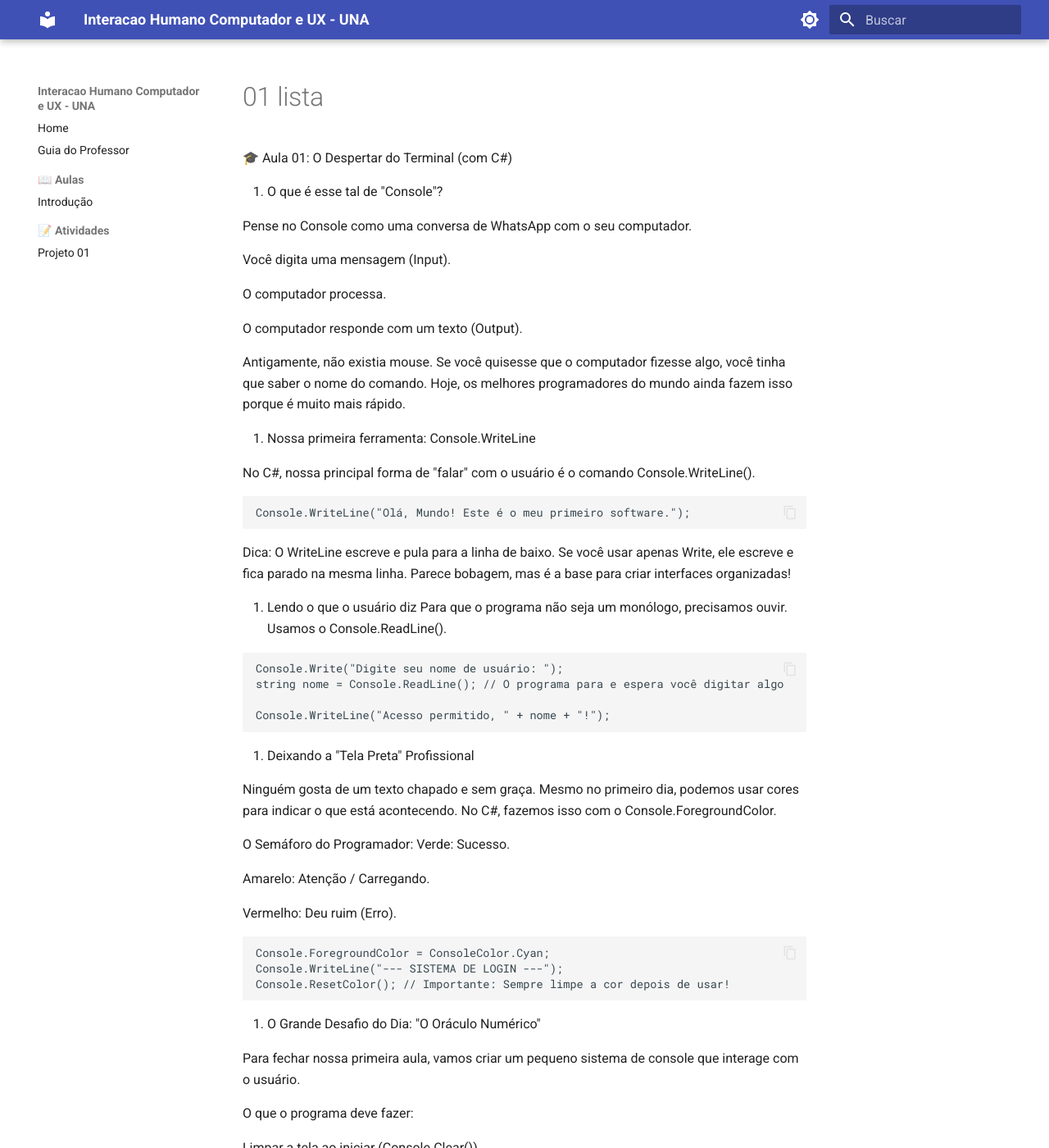
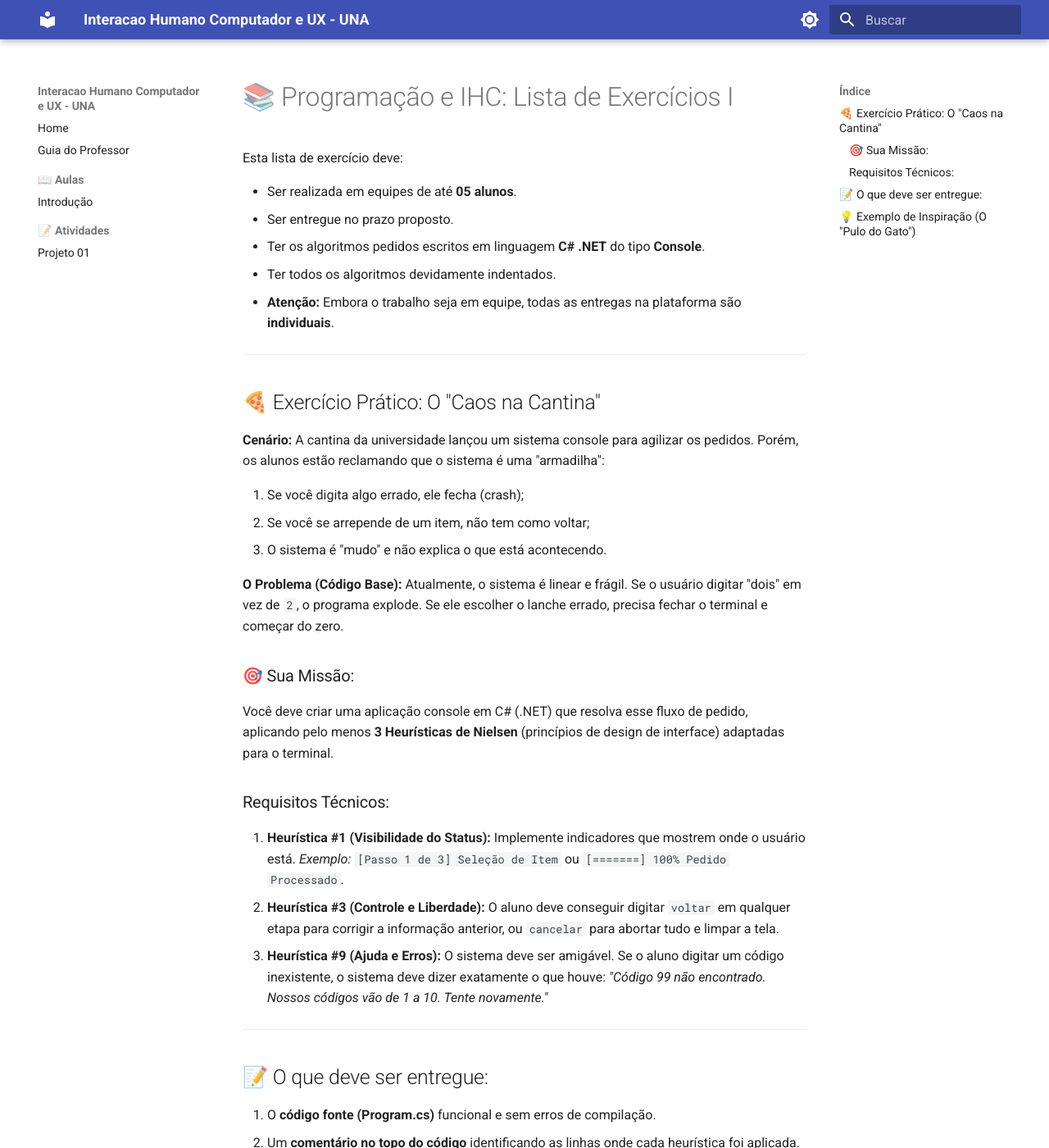
Before and after one commit to danhpaiva/una-ihcux-mkdocs-202601, an MkDocs documentation site: the page built from docs/listas/01-lista.md, in a window 1280 px wide and 1400 px high. Shown: the whole window at 82% size. Built offline with MkDocs 1.6.1 and Material for MkDocs 9.7.7, drawn with Linux system fonts in a browser that asks for light colours; some of the changed text lies outside the part shown.

Commit message:
feat: add lista 01

```diff
--- a/docs/listas/01-lista.md
+++ b/docs/listas/01-lista.md
@@ -1,72 +1,58 @@
-🎓 Aula 01: O Despertar do Terminal (com C#)
+# 📚 Programação e IHC: Lista de Exercícios I
 
-1. O que é esse tal de "Console"?
+Esta lista de exercício deve:
 
-Pense no Console como uma conversa de WhatsApp com o seu computador.
+* Ser realizada em equipes de até **05 alunos**.
+* Ser entregue no prazo proposto.
+* Ter os algoritmos pedidos escritos em linguagem **C# .NET** do tipo **Console**.
+* Ter todos os algoritmos devidamente indentados.
+* **Atenção:** Embora o trabalho seja em equipe, todas as entregas na plataforma são **individuais**.
 
-Você digita uma mensagem (Input).
+---
 
-O computador processa.
+## 🍕 Exercício Prático: O "Caos na Cantina"
 
-O computador responde com um texto (Output).
+**Cenário:**
+A cantina da universidade lançou um sistema console para agilizar os pedidos. Porém, os alunos estão reclamando que o sistema é uma "armadilha":
 
-Antigamente, não existia mouse. Se você quisesse que o computador fizesse algo, você tinha que saber o nome do comando. Hoje, os melhores programadores do mundo ainda fazem isso porque é muito mais rápido.
+1. Se você digita algo errado, ele fecha (crash);
+2. Se você se arrepende de um item, não tem como voltar;
+3. O sistema é "mudo" e não explica o que está acontecendo.
 
-2. Nossa primeira ferramenta: Console.WriteLine
+**O Problema (Código Base):**
+Atualmente, o sistema é linear e frágil. Se o usuário digitar "dois" em vez de `2`, o programa explode. Se ele escolher o lanche errado, precisa fechar o terminal e começar do zero.
 
-No C#, nossa principal forma de "falar" com o usuário é o comando Console.WriteLine().
+### 🎯 Sua Missão:
 
-~~~
-Console.WriteLine("Olá, Mundo! Este é o meu primeiro software.");
-~~~
+Você deve criar uma aplicação console em C# (.NET) que resolva esse fluxo de pedido, aplicando pelo menos **3 Heurísticas de Nielsen** (princípios de design de interface) adaptadas para o terminal.
 
-Dica: O WriteLine escreve e pula para a linha de baixo. Se você usar apenas Write, ele escreve e fica parado na mesma linha. Parece bobagem, mas é a base para criar interfaces organizadas!
+### Requisitos Técnicos:
 
-3. Lendo o que o usuário diz
-Para que o programa não seja um monólogo, precisamos ouvir. Usamos o Console.ReadLine().
+1. **Heurística #1 (Visibilidade do Status):** Implemente indicadores que mostrem onde o usuário está.
+*Exemplo:* `[Passo 1 de 3] Seleção de Item` ou `[=======] 100% Pedido Processado`.
+2. **Heurística #3 (Controle e Liberdade):** O aluno deve conseguir digitar `voltar` em qualquer etapa para corrigir a informação anterior, ou `cancelar` para abortar tudo e limpar a tela.
+3. **Heurística #9 (Ajuda e Erros):** O sistema deve ser amigável. Se o aluno digitar um código inexistente, o sistema deve dizer exatamente o que houve:
+*"Código 99 não encontrado. Nossos códigos vão de 1 a 10. Tente novamente."*
 
-~~~
-Console.Write("Digite seu nome de usuário: ");
-string nome = Console.ReadLine(); // O programa para e espera você digitar algo
+---
 
-Console.WriteLine("Acesso permitido, " + nome + "!");
-~~~
+## 📝 O que deve ser entregue:
 
-4. Deixando a "Tela Preta" Profissional
+1. O **código fonte (Program.cs)** funcional e sem erros de compilação.
+2. Um **comentário no topo do código** identificando as linhas onde cada heurística foi aplicada.
+3. A **URL do seu repositório do GitHub** contendo o código.
+* **Nome do repositório:** `ihcux-lista-01`
 
-Ninguém gosta de um texto chapado e sem graça. Mesmo no primeiro dia, podemos usar cores para indicar o que está acontecendo. No C#, fazemos isso com o Console.ForegroundColor.
 
-O Semáforo do Programador:
-Verde: Sucesso.
 
-Amarelo: Atenção / Carregando.
+---
 
-Vermelho: Deu ruim (Erro).
+## 💡 Exemplo de Inspiração (O "Pulo do Gato")
 
-~~~
-Console.ForegroundColor = ConsoleColor.Cyan;
-Console.WriteLine("--- SISTEMA DE LOGIN ---");
-Console.ResetColor(); // Importante: Sempre limpe a cor depois de usar!
-~~~
+Para a **Heurística de Controle e Liberdade**, pensem em usar um laço `while` para cada pergunta. Se a entrada for inválida ou o comando for de "voltar", você não avança para a próxima variável.
 
-5. O Grande Desafio do Dia: "O Oráculo Numérico"
+**Dica do Professor:** Menos é mais. Não se preocupe com estética visual complexa agora (ASCII Art, etc). Foque na **lógica de interação**. O console pode ser preto e branco, mas a experiência do usuário deve ser clara e segura!
 
-Para fechar nossa primeira aula, vamos criar um pequeno sistema de console que interage com o usuário.
+---
 
-O que o programa deve fazer:
-
-Limpar a tela ao iniciar (Console.Clear()).
-
-Mudar a cor do título para Amarelo.
-
-Perguntar o nome do aluno.
-
-Pedir um número de 1 a 10.
-
-Se o número for 7 (o número da sorte do Oráculo), mostrar uma mensagem em Verde.
-
-Se não, mostrar uma mensagem em Vermelho.
-
-💡 Por que estamos aprendendo isso?
-
-Toda grande inteligência artificial, todo sistema de banco e todo servidor de jogo roda em interfaces de console. Se você aprender a estruturar dados aqui, criar uma interface visual depois será "moleza".
+**Entregue a URL do seu repositório na plataforma indicada em aula.**
```
